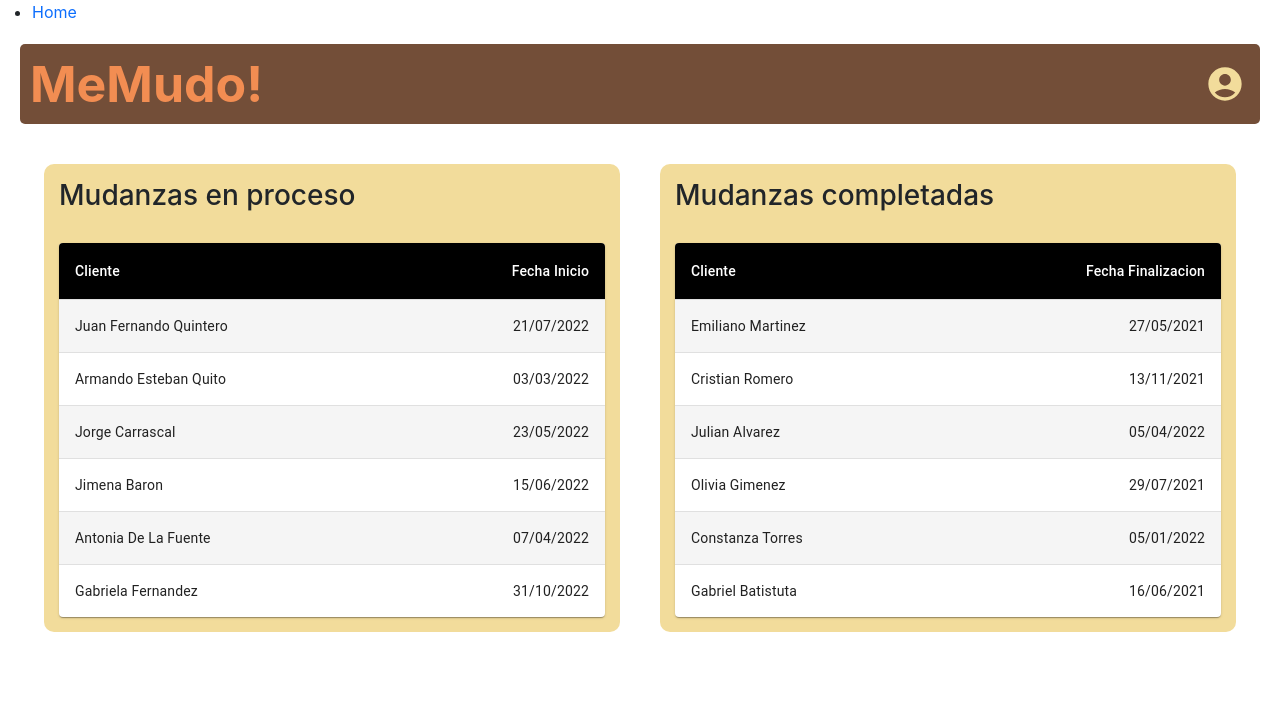
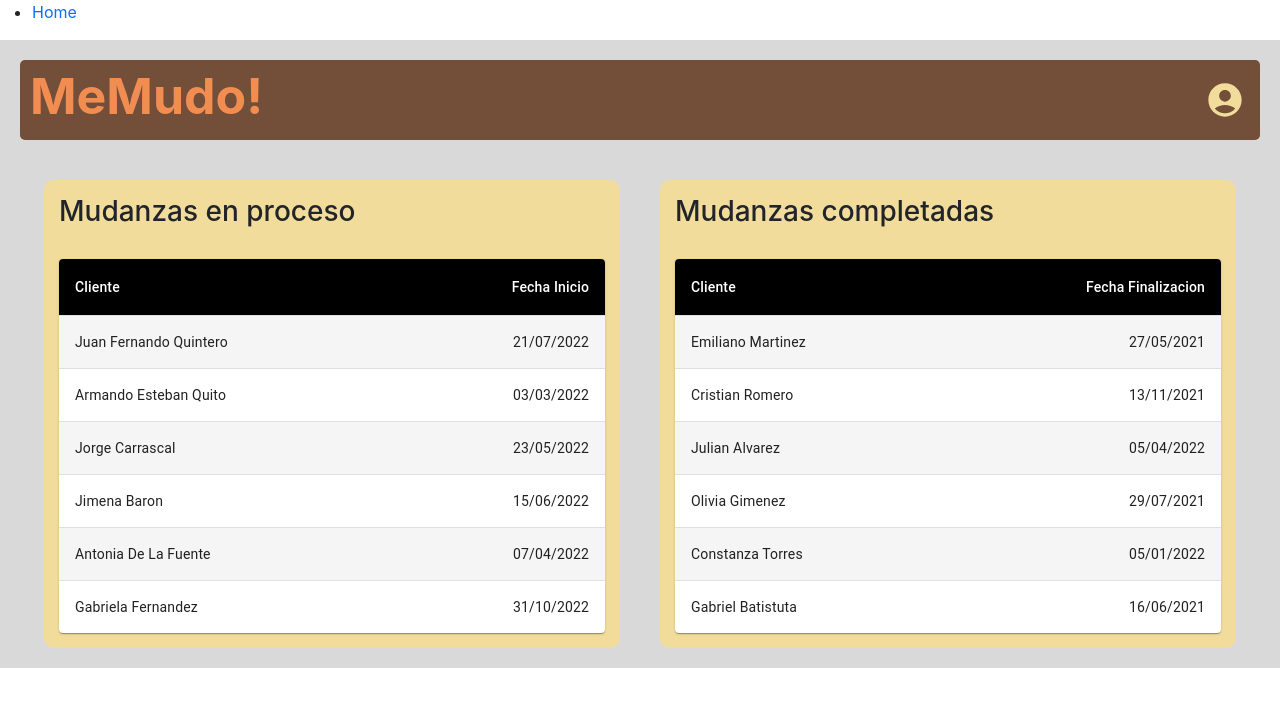
Before and after one commit to IgnacioSorgentini/Web-Mudanzas-FrontEnd, a React (Create React App) app: page /MisContrataciones in a window 1280 px wide. Shown: the top 706 px of the page. Built offline with nearby package versions, Linux system fonts and the light colour scheme.

Commit message:
Estableciendo Link al titulo de los dos menus, y coloreando el fondo de la Pantalla Mis Contrataciones

```diff
--- a/src/components/Menu/MenuCliente.jsx
+++ b/src/components/Menu/MenuCliente.jsx
@@ -26,7 +26,9 @@ function MenuCliente() {
     return(
         <div className="menu">
             <div style={{display:"flex",backgroundColor:"#734E38",height:"10vh",flexDirection:"row",justifyContent:"space-between" , borderRadius:"5px", marginTop:"20px", marginLeft:"20px", marginRight:"20px",alignItems:"center", paddingLeft:"10px", paddingRight:"10px"}}>
-            <a style={{fontWeight: "bold",color:"#F28D52",fontSize:50}}>MeMudo!</a>
+              <Link to="/HomeCliente" style={{textDecoration:"none"}}>
+                <h1 style={{fontWeight: "bold",color:"#F28D52",fontSize:50}}>MeMudo!</h1>
+              </Link>
             <div>
               <IconButton
                 size="small"
--- a/src/components/Menu/MenuOferente.jsx
+++ b/src/components/Menu/MenuOferente.jsx
@@ -26,7 +26,9 @@ function MenuCliente() {
     return(
         <div className="menu">
             <div style={{display:"flex",backgroundColor:"#734E38",height:"10vh",flexDirection:"row",justifyContent:"space-between" , borderRadius:"5px",margin:"20px",alignItems:"center", paddingLeft:"10px", paddingRight:"10px"}}>
-            <a style={{fontWeight: "bold",color:"#F28D52",fontSize:50}}>MeMudo!</a>
+              <Link to="/HomeOferente" style={{textDecoration:"none"}}>
+                <h1 style={{fontWeight: "bold",color:"#F28D52",fontSize:50}}>MeMudo!</h1>
+              </Link>
             <div>
               <IconButton
                 size="small"
--- a/src/pages/MisContrataciones/MisContrataciones.jsx
+++ b/src/pages/MisContrataciones/MisContrataciones.jsx
@@ -57,7 +57,7 @@ function MisContrataciones(){
 
 
     return(
-        <div className="MisContrataciones">
+        <div className="MisContrataciones" style={{display:"flex", backgroundColor:"#D9D9D9",flex:1,flexDirection:"column"}}>
             <MenuOferente />
             <div className="contenedor-contrataciones">
                 <div className="en-proceso">
```
